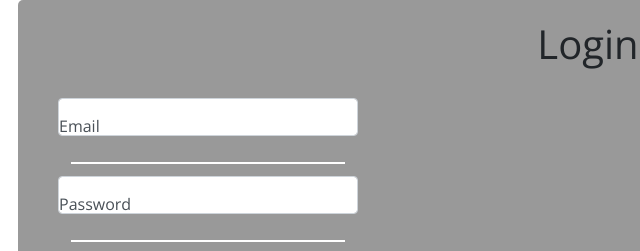
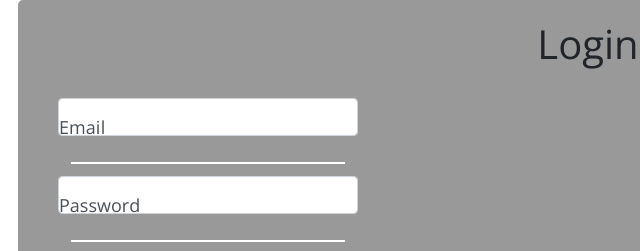
Before and after one commit to CornveliousFarva/login-page, a plain HTML site: page index.html in a window 1280 px wide. Shown: the top 251 px of the page, 52-692 px from the left. Drawn offline with nearby package versions, Linux system fonts and the light colour scheme.

Commit message:
Added the script and the form control label span CSS.

```diff
--- a/script.js
+++ b/script.js
@@ -0,0 +1,8 @@
+const labels = document.querySelectorAll('.form-control label')
+
+labels.forEach(label => {
+    label.innerHTML = label.innerText
+        .split('')
+        .map((letter, idx) => `<span style="transition.delay:${idx * 50}ms">${letter}</span>`)
+        .join('')
+})
--- a/style.css
+++ b/style.css
@@ -79,5 +79,17 @@ body{
     position: absolute;
     top: 15px;
     left: 0;
+}
 
+.form-control span{
+    display: inline-block;
+    font-size: 18px;
+    min-width: 5px;
+    transition: 0.3s cubic-bezier(0.68, -0.55, 0.265, 1.55);
 }
+
+.form-control input:focus + label span,
+.form-control input:valid + label span{
+    color: powderblue;
+    transform: translateY(-30px);
+}
```
